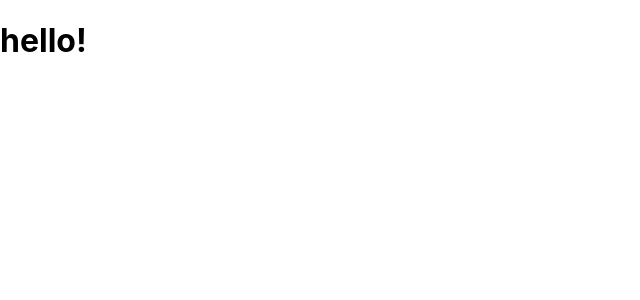
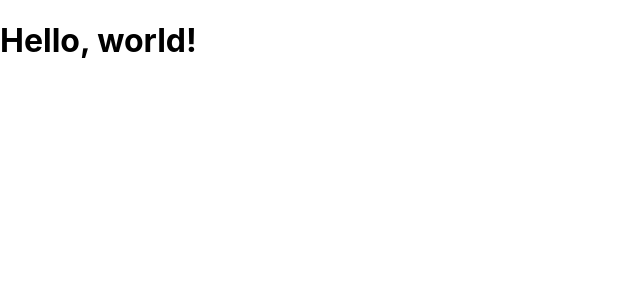
Before and after one commit to Igusaya/study_react-redux-crud-app, a React (Create React App) app: page / in a window 1280 px wide. Shown: the top 300 px of the page, without its empty margins (0-640 px from the left). Built offline with nearby package versions, Linux system fonts and the light colour scheme.

Commit message:
[create] why-jsx

```diff
--- a/src/App.js
+++ b/src/App.js
@@ -1,9 +1,15 @@
-import React from 'react';
+import React, { Component} from 'react';
 
-function App() {
-  return (
-    <div><h1>hello!</h1></div>
-  );
+class App extends Component {
+    render() {
+        return <h1>Hello, world!</h1>
+    }
 }
 
+//function App() {
+//  return (
+//    <div>Hello, World!</div>
+//  );
+//}
+
 export default App;
```
